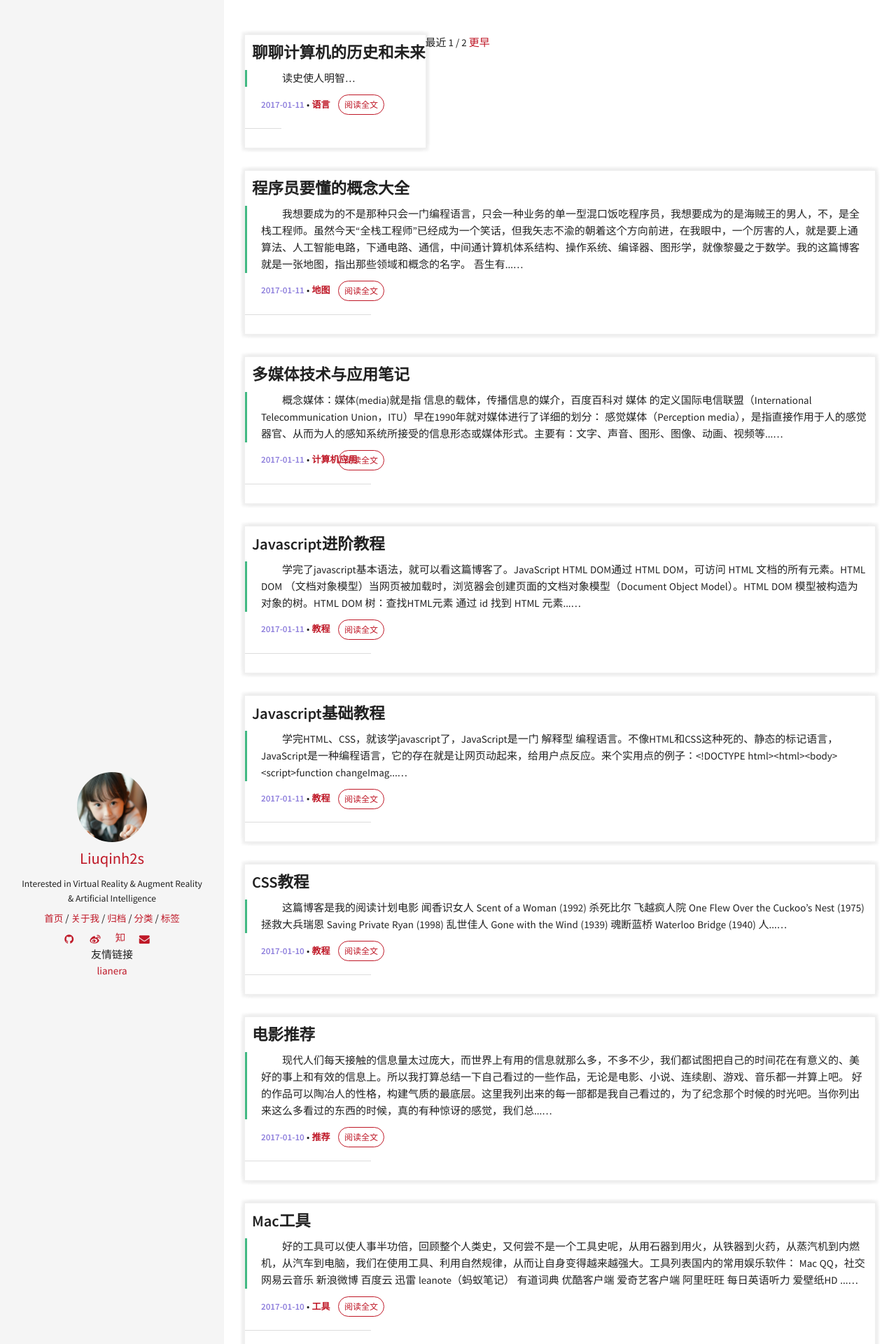
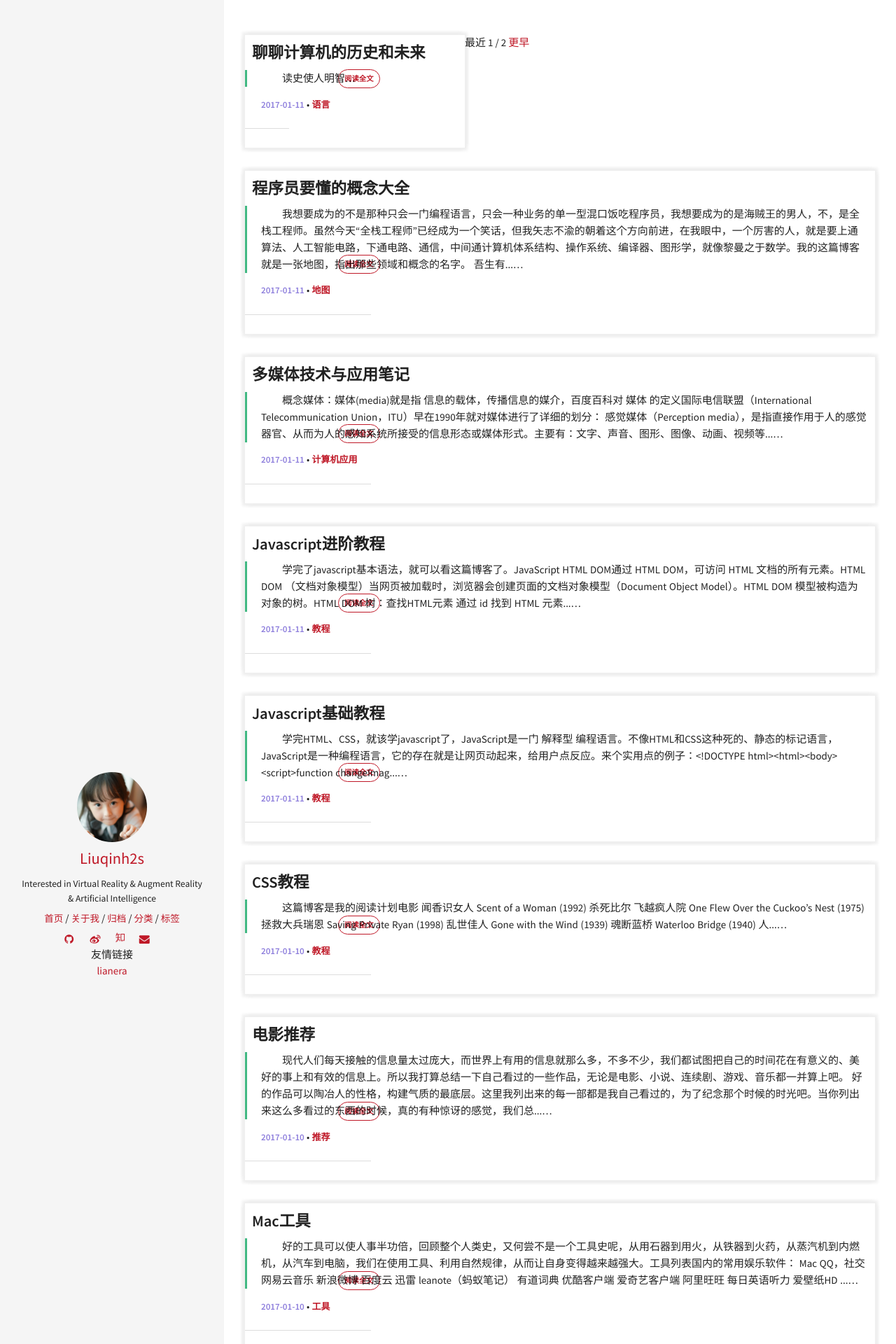
Before and after one commit to transcendtron/liuqinh2s.github.io, a Jekyll site: the page built from index.html, in a window 1280 px wide. Shown: the top 1920 px of the page at 70% size. Built offline with Jekyll 4.4.1, drawn with Linux system fonts in a browser that asks for light colours; the list of posts is cut into pages by our own code.

```diff
--- a/index.html
+++ b/index.html
@@ -32,11 +32,9 @@
         {% endfor %}
         {% endif %}
 
-      <span>
-        <div class = "post-list-small-mate">
+        <span class = "post-list-small-mate">
             <a class="btn-border-small" href={{ post.url }}>阅读全文</a>
-        </div>
-      </span>
+        </span>
         </p>
 
 
```
